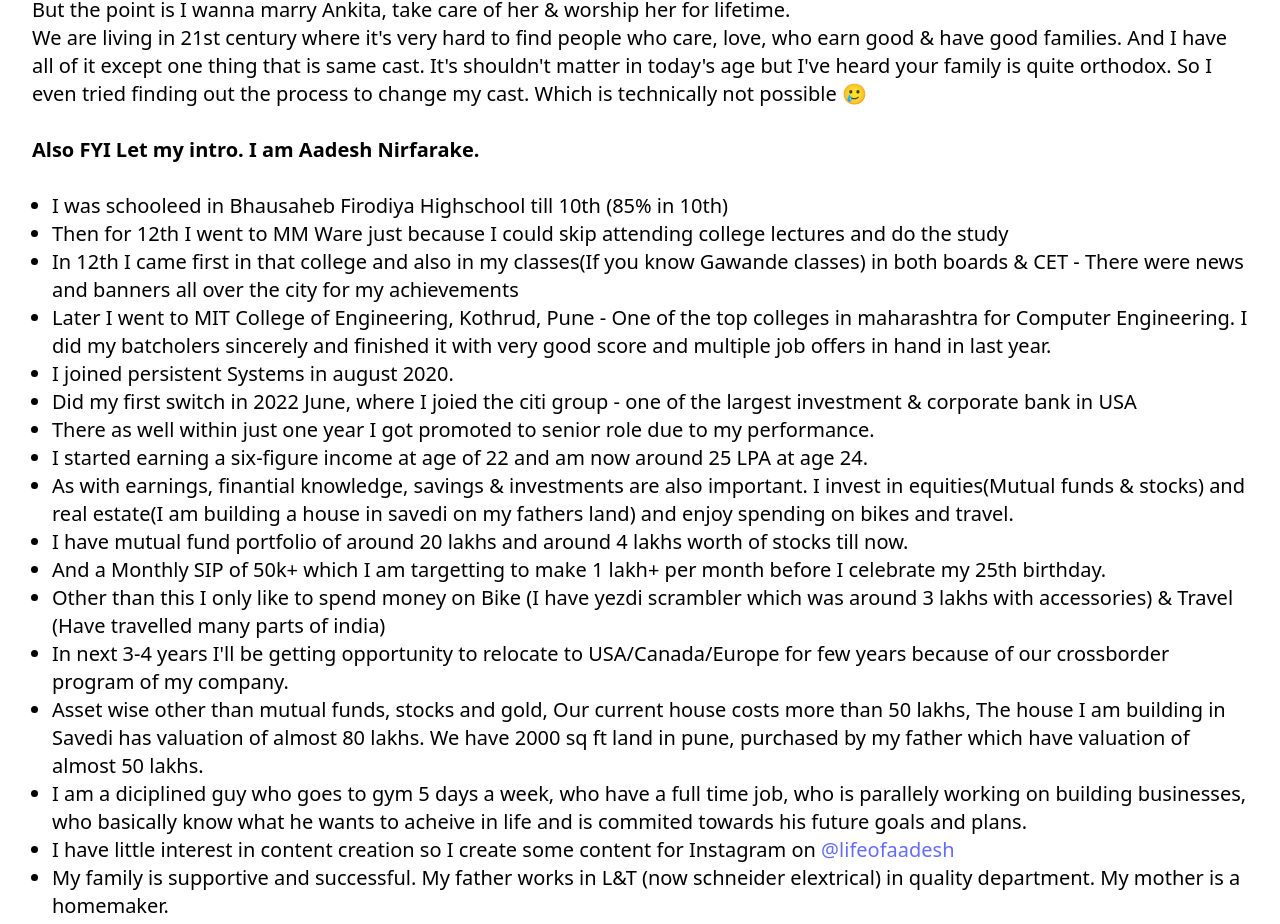
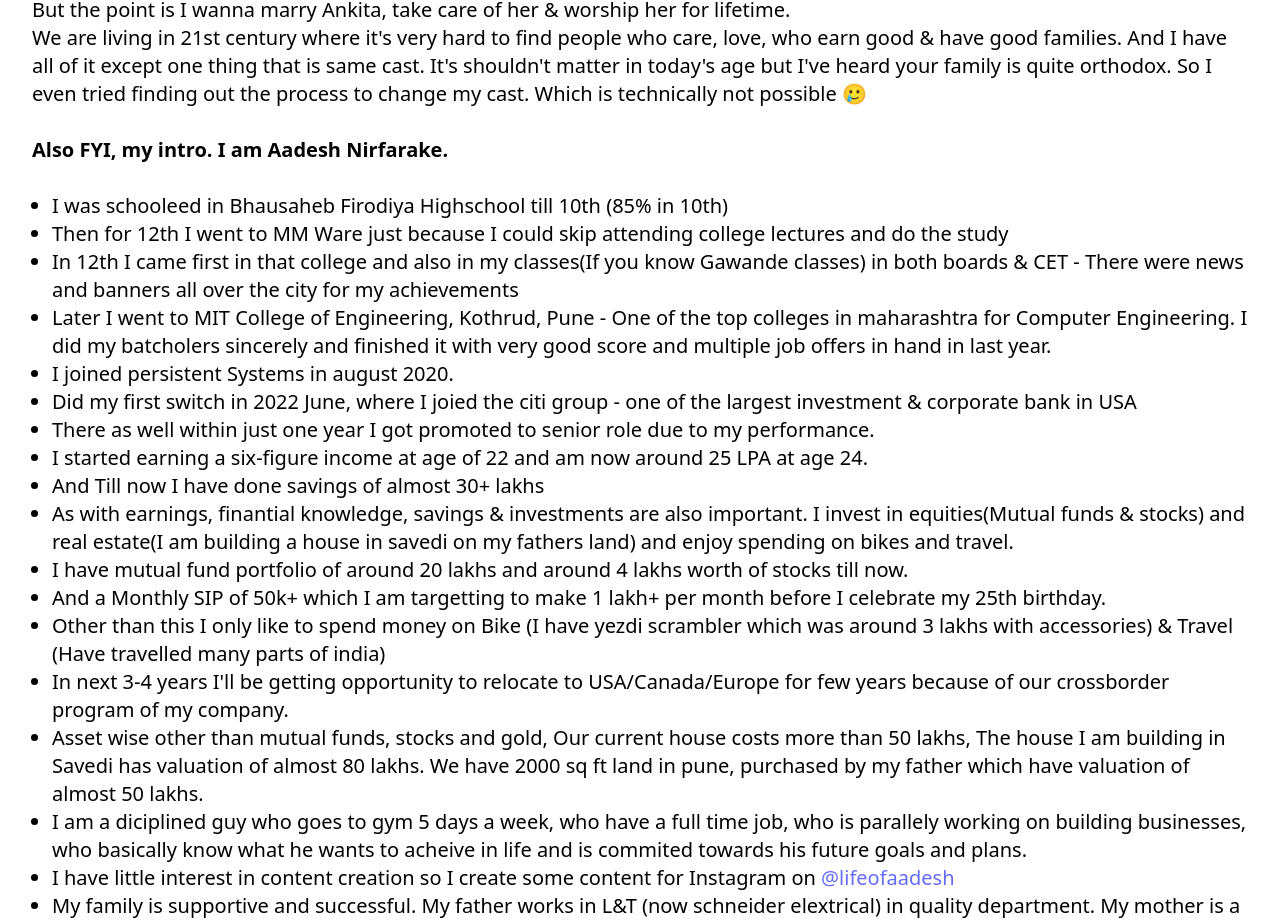
Before and after one commit to AADESHRN/ANKITA-AADESH, a React (Vite) app: page / in a window 1280 px wide. Shown: the part 2500-3424 px from the top of the page. Built offline with nearby package versions, Linux system fonts and the light colour scheme.

Commit message:
Update App.jsx

```diff
--- a/src/App.jsx
+++ b/src/App.jsx
@@ -167,7 +167,7 @@
         out the process to change my cast. Which is technically not possible 🥲<br />
         <br />
         <span className="font-bold">
-          Also FYI Let my intro. I am Aadesh Nirfarake.
+          Also FYI, my intro. I am Aadesh Nirfarake.
         </span>
         <br />
         <br />
@@ -204,6 +204,7 @@
             I started earning a six-figure income at age of 22 and am now around
             25 LPA at age 24.
           </li>
+          <li>And Till now I have done savings of almost 30+ lakhs</li>
           <li>
             As with earnings, finantial knowledge, savings & investments are
             also important. I invest in equities(Mutual funds & stocks) and real
```
